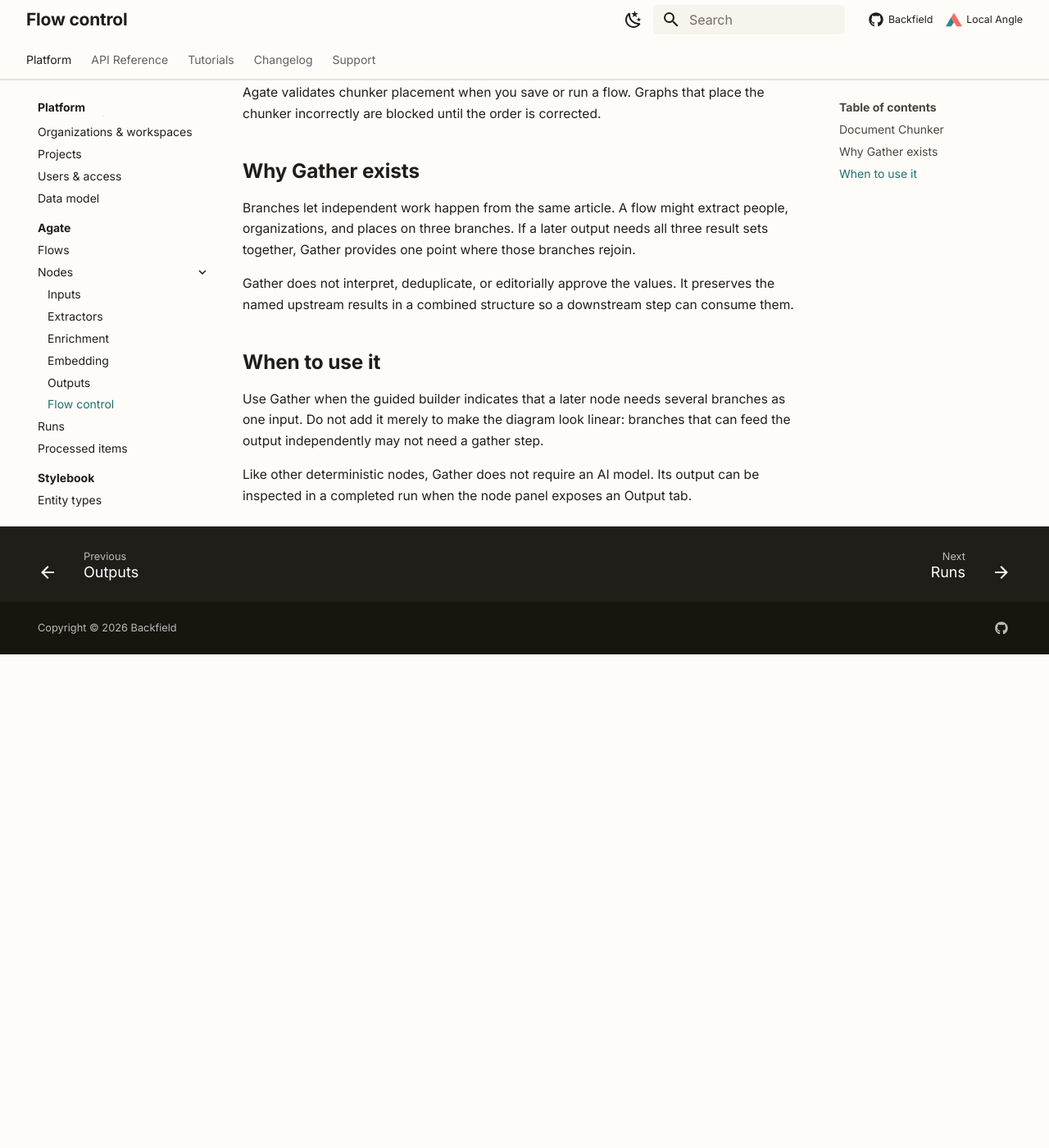
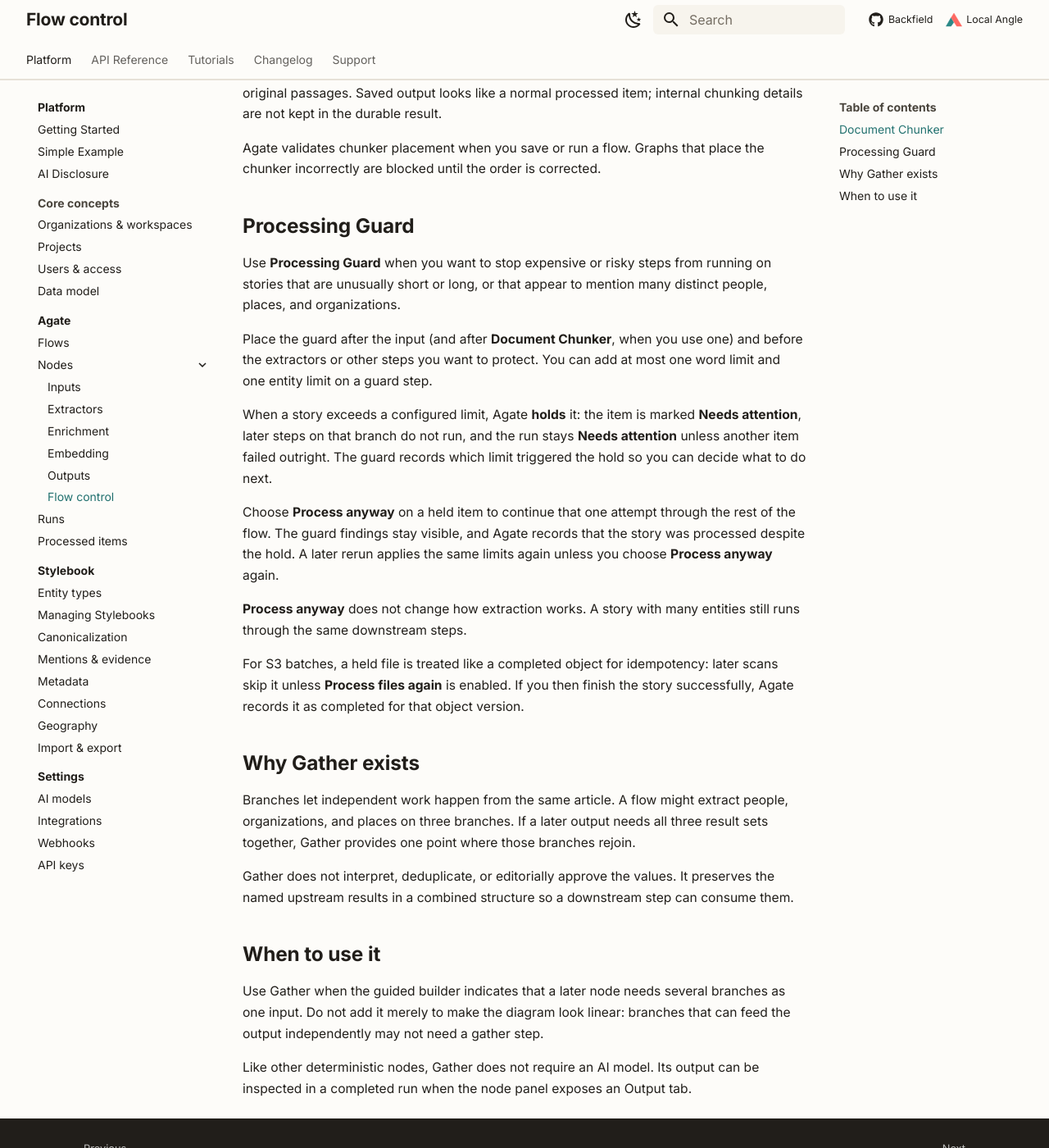
Before and after one commit to localangle/backfield-docs, an MkDocs documentation site: the page built from docs/platform/agate/nodes/flow-control.md, in a window 1280 px wide and 1400 px high, scrolled down 670 px. Shown: the whole window at 82% size. Built offline with MkDocs 1.6.1 and Material for MkDocs 9.7.7, drawn with Linux system fonts in a browser that asks for light colours; before the commit the page ends 1468 px from its top, so only the background shows below that; some of the changed text lies outside the part shown.

```diff
--- a/docs/platform/agate/nodes/flow-control.md
+++ b/docs/platform/agate/nodes/flow-control.md
@@ -5,6 +5,7 @@
 | Node | What it does |
 | --- | --- |
 | **Document Chunker** | Splits a long document into manageable sections for downstream extraction, then merges the results back into one article-level output |
+| **Processing Guard** | Checks a story against optional word-count and entity-count limits before later steps run |
 | **Gather** | Combines the results of several upstream steps into a single, organized bundle |
 
 ## Document Chunker
@@ -20,6 +21,33 @@ item; internal chunking details are not kept in the durable result.
 
 Agate validates chunker placement when you save or run a flow. Graphs that
 place the chunker incorrectly are blocked until the order is corrected.
+
+## Processing Guard
+
+Use **Processing Guard** when you want to stop expensive or risky steps from
+running on stories that are unusually short or long, or that appear to mention
+many distinct people, places, and organizations.
+
+Place the guard after the input (and after **Document Chunker**, when you use
+one) and before the extractors or other steps you want to protect. You can add
+at most one word limit and one entity limit on a guard step.
+
+When a story exceeds a configured limit, Agate **holds** it: the item is marked
+**Needs attention**, later steps on that branch do not run, and the run stays
+**Needs attention** unless another item failed outright. The guard records which
+limit triggered the hold so you can decide what to do next.
+
+Choose **Process anyway** on a held item to continue that one attempt through
+the rest of the flow. The guard findings stay visible, and Agate records that
+the story was processed despite the hold. A later rerun applies the same limits
+again unless you choose **Process anyway** again.
+
+**Process anyway** does not change how extraction works. A story with many
+entities still runs through the same downstream steps.
+
+For S3 batches, a held file is treated like a completed object for idempotency:
+later scans skip it unless **Process files again** is enabled. If you then finish
+the story successfully, Agate records it as completed for that object version.
 
 ## Why Gather exists
 
```
Also changed, not shown: docs/changelog.md (+1 -0 lines), docs/platform/agate/nodes/index.md (+1 -1 lines), docs/platform/agate/processed-items.md (+11 -3 lines), docs/platform/agate/runs.md (+10 -3 lines).
